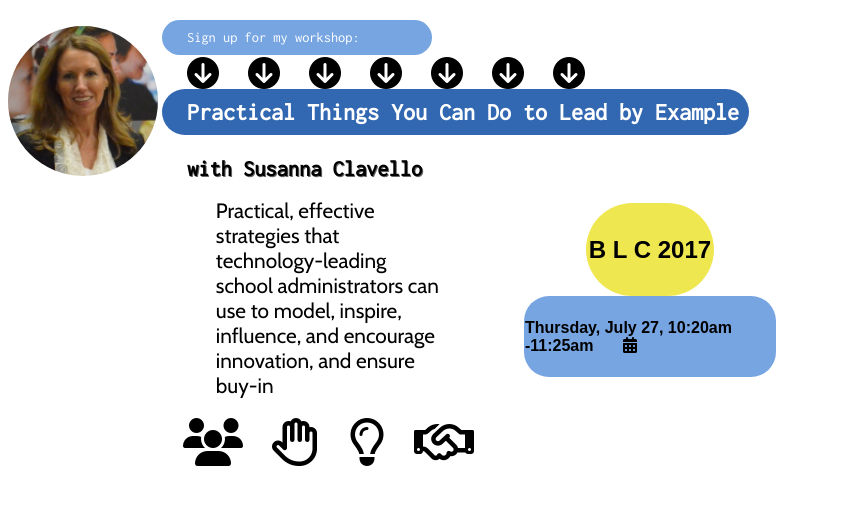
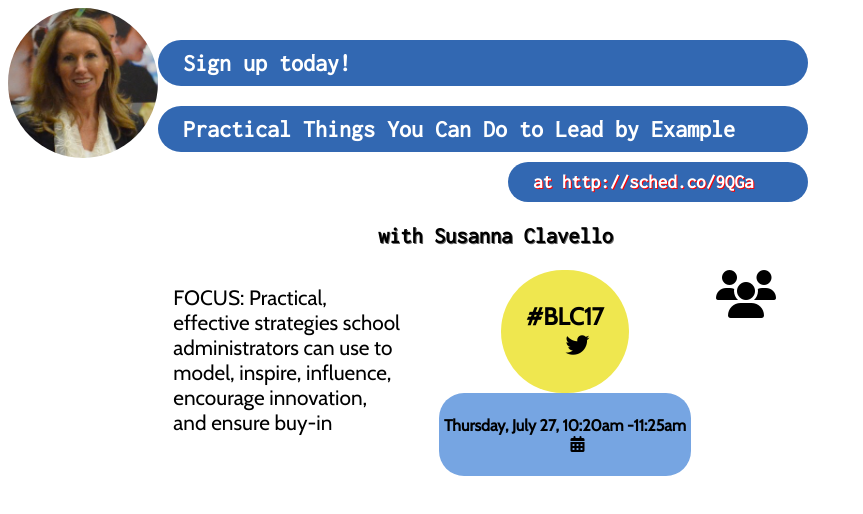
Before and after one commit to marinacor1/mom-twitter, a plain HTML site: page index.html in a window 1280 px wide. Shown: the whole page, without its empty margins (0-863 px from the left). Drawn offline with nearby package versions, Linux system fonts and the light colour scheme; a script that the page names is missing; a web font is replaced by a local one.

Commit message:
Update styling

```diff
--- a/index.html
+++ b/index.html
@@ -14,41 +14,38 @@
 <body>
   <script src="js/scripts.js"></script>
   <script src="https://use.fontawesome.com/c8bc3a83d6.js"></script>
-    <img src="susanna.jpg" alt="Susanna" style="border-radius: 100px; height: 150px; width: 150px;">
+  <div class="container">
     <div class="information">
-      <h2 class="signup">Sign up for my workshop: </h2>
+      <img src="susanna.jpg" alt="Susanna" style="border-radius: 100px; height: 150px; width: 150px;">
       <div class="arrows">
-        <i class="fa fa-arrow-circle-down fa-2x" aria-hidden="true"></i>
-        <i class="fa fa-arrow-circle-down fa-2x" aria-hidden="true"></i>
-        <i class="fa fa-arrow-circle-down fa-2x" aria-hidden="true"></i>
-        <i class="fa fa-arrow-circle-down fa-2x" aria-hidden="true"></i>
-        <i class="fa fa-arrow-circle-down fa-2x" aria-hidden="true"></i>
-        <i class="fa fa-arrow-circle-down fa-2x" aria-hidden="true"></i>
-        <i class="fa fa-arrow-circle-down fa-2x" aria-hidden="true"></i>
+        <h2> Sign up today! </h2>
+      <h2> Practical Things You Can Do to Lead by Example </h2>
+      <div class="link">
+        <h2> at http://sched.co/9QGa</h2>
       </div>
-      <h2> Practical Things You Can Do to Lead by Example </h2>
-      <h3> with Susanna Clavello </h3>
+      <h3><center>with Susanna Clavello </center></h3>
+    </div>
     </div>
     <div class="parent">
       <div class="overview">
-        <p>Practical, effective strategies that technology-leading school administrators can use to model, inspire, influence, and encourage innovation, and ensure buy-in</p>
+        <p>FOCUS: Practical, effective strategies school administrators can use to model, inspire, influence, encourage innovation, and ensure buy-in</p>
       </div>
       <div class="second-parent">
         <div class="blc">
-          <h4><center> B L C 2017 </center></h4>
+          <h4><center> #BLC17 </center>
+            <center>
+              <i class="fa fa-twitter" aria-hidden="true"></i>
+            </center>
+          </h4>
         </div>
         <div class = "dates">
-          <h4> Thursday, July 27, 10:20am -11:25am <i class="fa fa-calendar fa-2x;" aria-hidden="true" style="display: inline;"></i>
-          </h4>
+          <h4><center> Thursday, July 27, 10:20am -11:25am <i class="fa fa-calendar fa-2x;" aria-hidden="true" style="display: inline;"></i>
+          </center></h4>
         </div>
+
       </div>
+      <i class="fa fa-users fa-3x" aria-hidden="true"></i>
     </div>
-    <div class="icons">
-      <i class="fa fa-users fa-3x" aria-hidden="true"></i>
-      <i class="fa fa-hand-paper-o fa-3x" aria-hidden="true"></i>
-      <i class="fa fa-lightbulb-o fa-3x" aria-hidden="true"></i>
-      <i class="fa fa-handshake-o fa-3x" aria-hidden="true"></i>
-    </div>
-
+</div>
 </body>
 </html>
--- a/styles.css
+++ b/styles.css
@@ -1,8 +1,13 @@
+.container {
+  display: flex;
+  flex-direction: column;
+}
+
 img {
-  display: inline-block;
 }
 
 .signup {
+  order: 2;
   font-size: 0.9em;
   font-weight: lighter;
   margin-bottom:-10px;
@@ -10,7 +15,8 @@ img {
   background-color: #76a5e2;
 }
 .information {
-  display: inline-block;
+  display: flex;
+  flex-direction: row;
 }
 h2 {
   display: block;
@@ -42,21 +48,19 @@ i {
   display: block;
   padding-left: 150px;
   margin-bottom: -30px;
+  margin-top: -20px;
 }
 
 .blc {
-  /*margin-top: 10px;
-  margin-bottom: 10px;*/
+  margin-bottom: 10px;
   padding-left: 150px;
-  font-family: Revalia, arial, sans-serif;
+  font-family: Cabin, arial, sans-serif;
   font-weight: 400;
   font-size: 1.5em;
-  /*display: block;*/
   background-color: #efe74f;
   border-radius: 95px;
   padding: 1px;
   width: 50%;
-  /*margin-left: 150px;*/
   margin: auto;
 }
 
@@ -70,7 +74,7 @@ i {
 
 .arrows {
   padding-top: 12px;
-  margin-bottom: -20px;
+  margin: auto;
 }
 
 .parent {
@@ -81,21 +85,22 @@ i {
   flex-direction: column;
 }
 .dates {
-  /*justify-content: flex-end;*/
-  font-family: Revalia, arial, sans-serif;
-  /*padding-left: 100px;*/
-  /*padding-right: 10px;*/
+  font-family: Cabin, arial, sans-serif;
   background-color: #76a5e2;
   border-radius: 25px;
   width: 250px;
-  /*margin: 1px;
-  margin-right: 2px;*/
   padding: 1px;
   margin: auto;
 }
 
+.link {
+  font-size:0.8em;
+  width: 300px;
+  padding-left: 350px;
+  margin-top: -10px;
+  text-shadow: 1px 1px red;
+}
 body {
   padding-bottom: 40px;
   width: 60%;
-  /*background-color: #e28238;*/
 }
```
